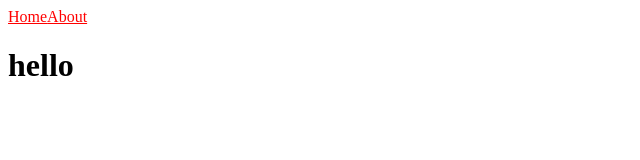
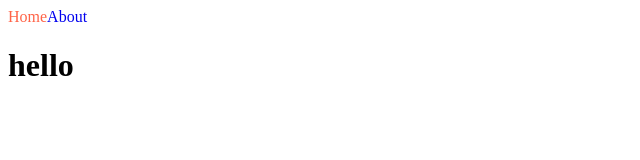
Before and after one commit to cshoon95/next-js, a Next.js app: page / in a window 1280 px wide. Shown: the top 160 px of the page, without its empty margins (0-640 px from the left). Built offline with nearby package versions, Linux system fonts and the light colour scheme.

Commit message:
[헤더] navBar modules css 추가

```diff
--- /dev/null
+++ b/components/NavBar.module.css
@@ -0,0 +1,7 @@
+.link {
+    text-decoration: none;
+}
+
+.active {
+    color: tomato;
+}
--- a/components/NavBar.tsx
+++ b/components/NavBar.tsx
@@ -1,5 +1,6 @@
 import Link from "next/link";
 import { useRouter } from "next/router";
+import styles from "./NavBar.module.css";
 
 export default function NavBar() {
     const router = useRouter();
@@ -7,8 +8,8 @@
     return (
         // Link를 사용하지 않고 anchor태그를 사용해서 한다면 페이지를 전체 리로드한다.
         <nav>
-            <Link href="/"><a style={{color: router.pathname === "/" ? "red" : "blue"}}>Home</a></Link>
-            <Link href="/about"><a style={{color: router.pathname === "/" ? "red" : "blue"}}>About</a></Link>
+            <Link href="/"><a className={`${styles.link} ${router.pathname === '/' ? styles.active : ""}`}>Home</a></Link>
+            <Link href="/about"><a className={`${styles.link} ${router.pathname === '/about' ? styles.active : ""}`}>About</a></Link>
         </nav>
     )
 }
--- a/tsconfig.json
+++ b/tsconfig.json
@@ -15,6 +15,6 @@
     "jsx": "preserve",
     "incremental": true
   },
-  "include": ["next-env.d.ts", "**/*.ts", "**/*.tsx"],
+  "include": ["next-env.d.ts", "**/*.ts", "**/*.tsx", "pages/index.tsㅌ"],
   "exclude": ["node_modules"]
 }
```
